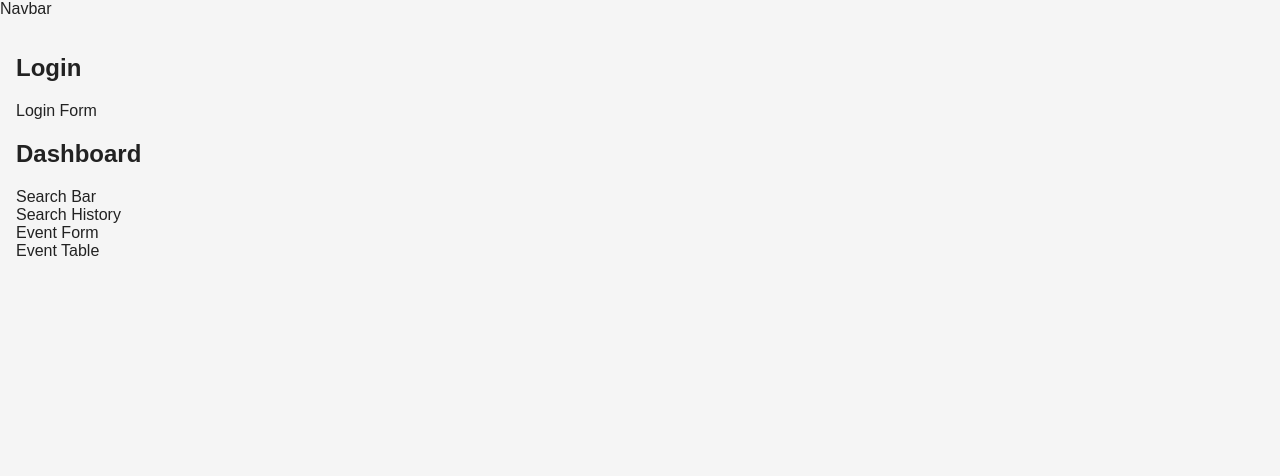
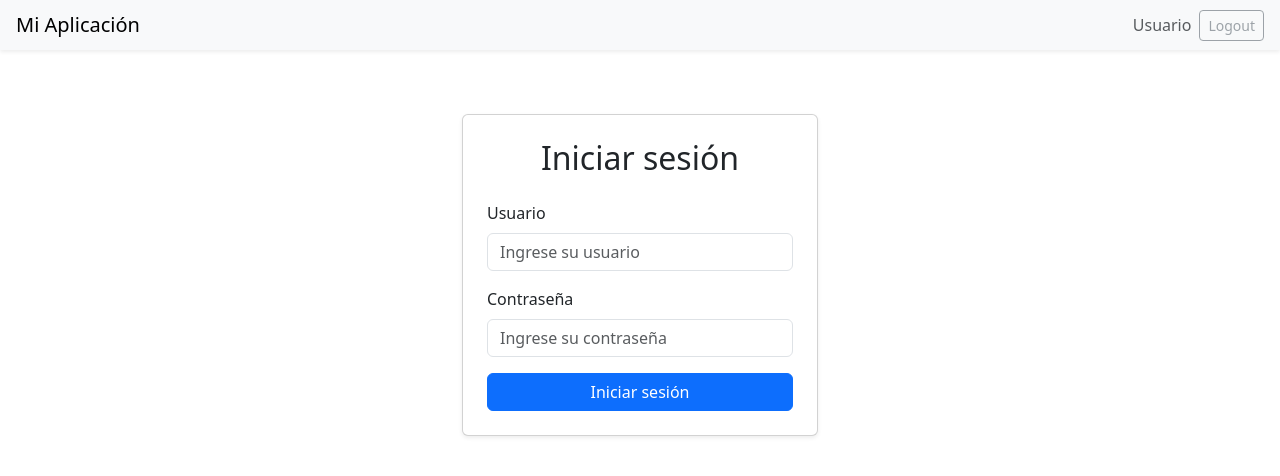
Before and after one commit to hulloaDoc/INACAP-ES3, a React (Vite) app in the folder front_end/: page / in a window 1280 px wide. Shown: the top 476 px of the page. Built offline with nearby package versions, Linux system fonts and the light colour scheme.

Commit message:
feat(auth): create login UI components

```diff
--- a/front_end/package.json
+++ b/front_end/package.json
@@ -9,6 +9,7 @@
         "preview": "vite preview"
     },
     "dependencies": {
+        "bootstrap": "^5.3.8",
         "react": "^18.3.1",
         "react-dom": "^18.3.1"
     },
--- a/front_end/src/App.jsx
+++ b/front_end/src/App.jsx
@@ -1,7 +1,6 @@
 import Navbar from './components/Navbar';
 import Footer from './components/Footer';
 import LoginPage from './pages/LoginPage';
-import Dashboard from './pages/Dashboard';
 
 function App() {
     return (
@@ -9,7 +8,6 @@ function App() {
             <Navbar />
             <main className="app-main">
                 <LoginPage />
-                <Dashboard />
             </main>
             <Footer />
         </div>
--- a/front_end/src/components/LoginForm.jsx
+++ b/front_end/src/components/LoginForm.jsx
@@ -1,5 +1,44 @@
+import { useState } from 'react';
+
 function LoginForm() {
-    return <form>Login Form</form>;
+    const [user, setUser] = useState('');
+    const [password, setPassword] = useState('');
+
+    return (
+        <form className="w-100">
+            <div className="mb-3">
+                <label htmlFor="usuario" className="form-label">
+                    Usuario
+                </label>
+                <input
+                    id="usuario"
+                    type="text"
+                    className="form-control"
+                    placeholder="Ingrese su usuario"
+                    value={user}
+                    onChange={(event) => setUser(event.target.value)}
+                />
+            </div>
+
+            <div className="mb-3">
+                <label htmlFor="password" className="form-label">
+                    Contraseña
+                </label>
+                <input
+                    id="password"
+                    type="password"
+                    className="form-control"
+                    placeholder="Ingrese su contraseña"
+                    value={password}
+                    onChange={(event) => setPassword(event.target.value)}
+                />
+            </div>
+
+            <button type="submit" className="btn btn-primary w-100">
+                Iniciar sesión
+            </button>
+        </form>
+    );
 }
 
 export default LoginForm;
--- a/front_end/src/components/Navbar.jsx
+++ b/front_end/src/components/Navbar.jsx
@@ -1,5 +1,15 @@
 function Navbar() {
-    return <nav>Navbar</nav>;
+    return (
+        <nav className="navbar navbar-light bg-light px-3 shadow-sm">
+            <span className="navbar-brand mb-0 h5">Mi Aplicación</span>
+            <div className="d-flex align-items-center gap-2">
+                <span className="text-muted">Usuario</span>
+                <button className="btn btn-outline-secondary btn-sm" disabled>
+                    Logout
+                </button>
+            </div>
+        </nav>
+    );
 }
 
 export default Navbar;
--- a/front_end/src/main.jsx
+++ b/front_end/src/main.jsx
@@ -1,5 +1,6 @@
 import React from 'react';
 import ReactDOM from 'react-dom/client';
+import 'bootstrap/dist/css/bootstrap.min.css';
 import App from './App';
 import './styles/main.css';
 
--- a/front_end/src/pages/LoginPage.jsx
+++ b/front_end/src/pages/LoginPage.jsx
@@ -2,9 +2,17 @@ import LoginForm from '../components/LoginForm';
 
 function LoginPage() {
     return (
-        <section>
-            <h1>Login</h1>
-            <LoginForm />
+        <section className="container py-5">
+            <div className="row justify-content-center">
+                <div className="col-md-6 col-lg-4">
+                    <div className="card shadow-sm">
+                        <div className="card-body p-4">
+                            <h2 className="card-title text-center mb-4">Iniciar sesión</h2>
+                            <LoginForm />
+                        </div>
+                    </div>
+                </div>
+            </div>
         </section>
     );
 }
--- /dev/null
+++ b/package.json
@@ -0,0 +1,5 @@
+{
+  "dependencies": {
+    "bootstrap": "^5.3.8"
+  }
+}
```
Also changed, not shown: 7 other files (tests, documents, lock files or other folders).
